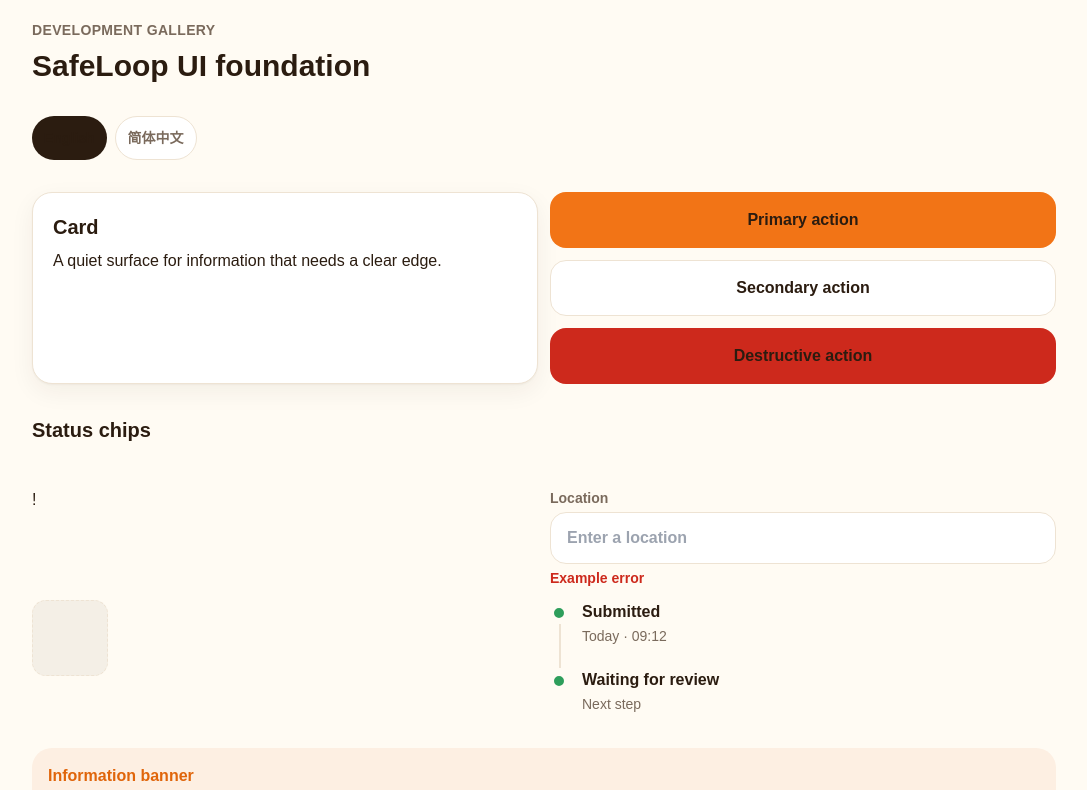
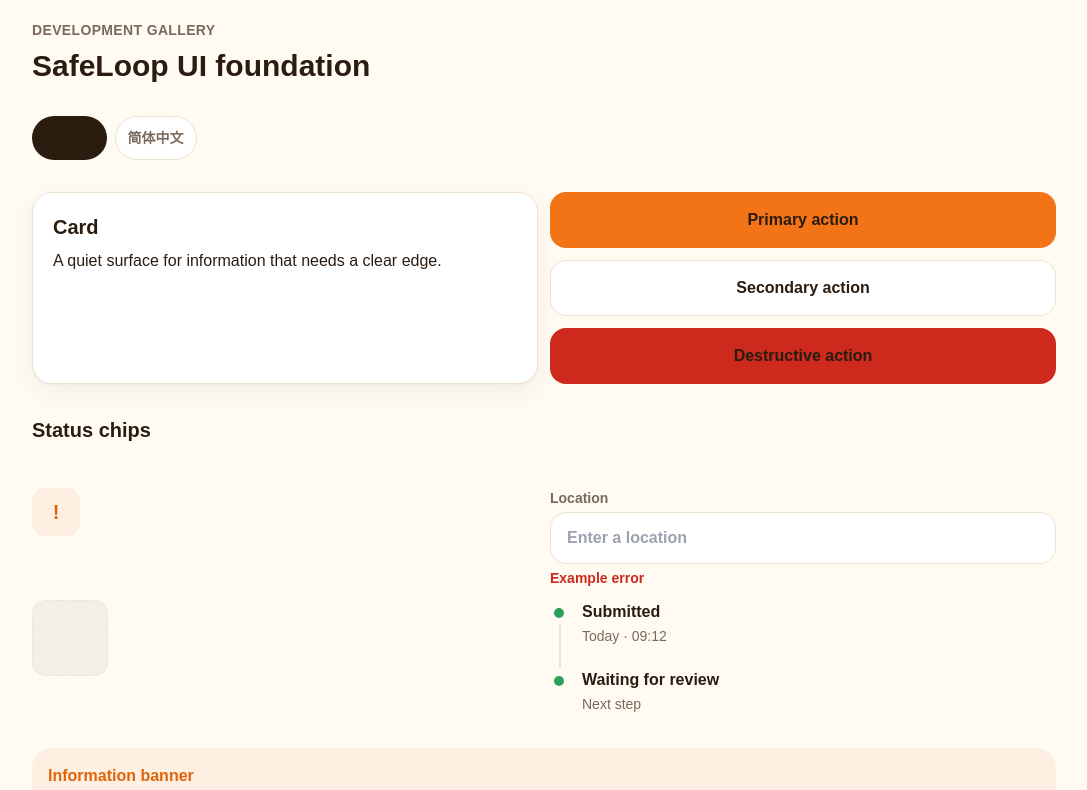
Before and after one commit to ngzhiwei517/Safe_Loop, a Next.js app in the folder frontend/: page /dev/components in a window 1280 px wide. Shown: the top 790 px of the page, without its empty margins (96-1183 px from the left). Built offline with nearby package versions, Linux system fonts and the light colour scheme; some icons are missing.

Commit message:
phase 1.3: add icon tile component

```diff
--- /dev/null
+++ b/frontend/components/ui/IconTile.tsx
@@ -0,0 +1,12 @@
+import type { ReactNode } from "react";
+
+export function IconTile({ children, tone = "primary" }: { children: ReactNode; tone?: "primary" | "success" | "warning" | "danger" }) {
+  const styles = {
+    primary: "bg-primaryTint text-primaryStrong",
+    success: "bg-successTint text-successStrong",
+    warning: "bg-warningTint text-warning",
+    danger: "bg-dangerTint text-dangerStrong",
+  } as const;
+
+  return <span className={`grid h-12 w-12 place-items-center rounded-tile text-xl font-bold ${styles[tone]}`} aria-hidden="true">{children}</span>;
+}
```
